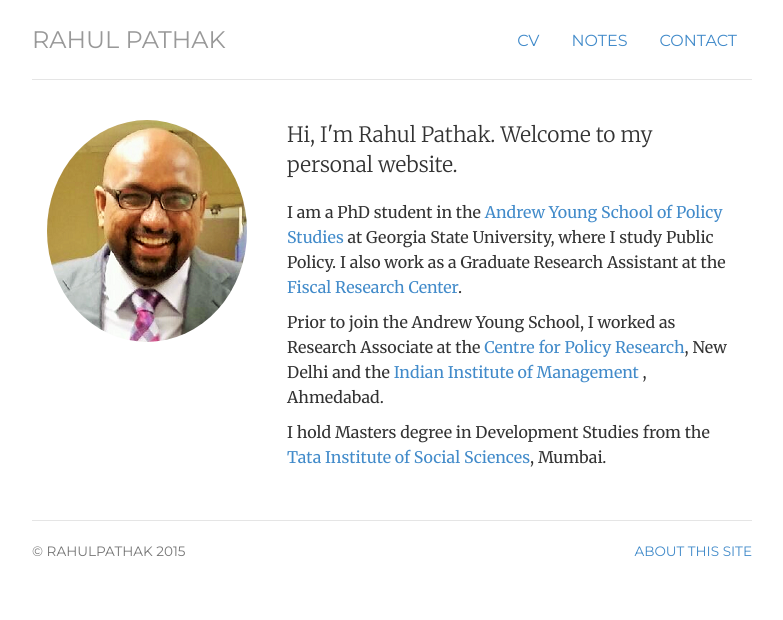
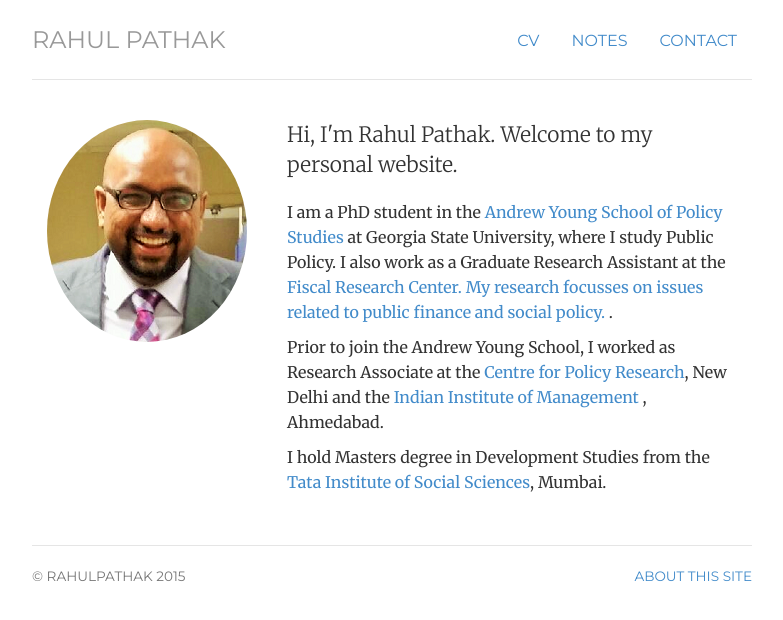
Before and after one commit to pathak-rahul/pathak-rahul.github.io, a Jekyll site: the page built from index.html, in a window 1280 px wide. Shown: the top 620 px of the page, without its empty margins (248-1031 px from the left). Built offline with Jekyll 4.4.1, drawn with Linux system fonts in a browser that asks for light colours.

Commit message:
Update index.html

```diff
--- a/index.html
+++ b/index.html
@@ -14,7 +14,7 @@ description:
 	</div>
 	<div itemscope itemtype="http://data-vocabulary.org/Person" class="col-sm-8">
 	<p class="lead">Hi, I'm <span itemprop="name">Rahul Pathak.</span> Welcome to my personal website.</p>
-	<p>I am a PhD student in the <a href="http://aysps.gsu.edu/"> Andrew Young School of Policy Studies</a> at Georgia State University, where I study Public Policy. I also work as a Graduate Research Assistant at the <a href="http://frc.gsu.edu/">Fiscal Research Center</a></span>. </p>
+	<p>I am a PhD student in the <a href="http://aysps.gsu.edu/"> Andrew Young School of Policy Studies</a> at Georgia State University, where I study Public Policy. I also work as a Graduate Research Assistant at the <a href="http://frc.gsu.edu/">Fiscal Research Center. My research focusses on issues related to public finance and social policy. </a></span>. </p>
 
 	<p> Prior to join the Andrew Young School, I worked as Research Associate at the <a href="http://www.cprindia.org/"> Centre for Policy Research</a>, New Delhi and  the <a href="http://www.iimahd.ernet.in/"> Indian Institute of Management </a>, Ahmedabad.
 
```
